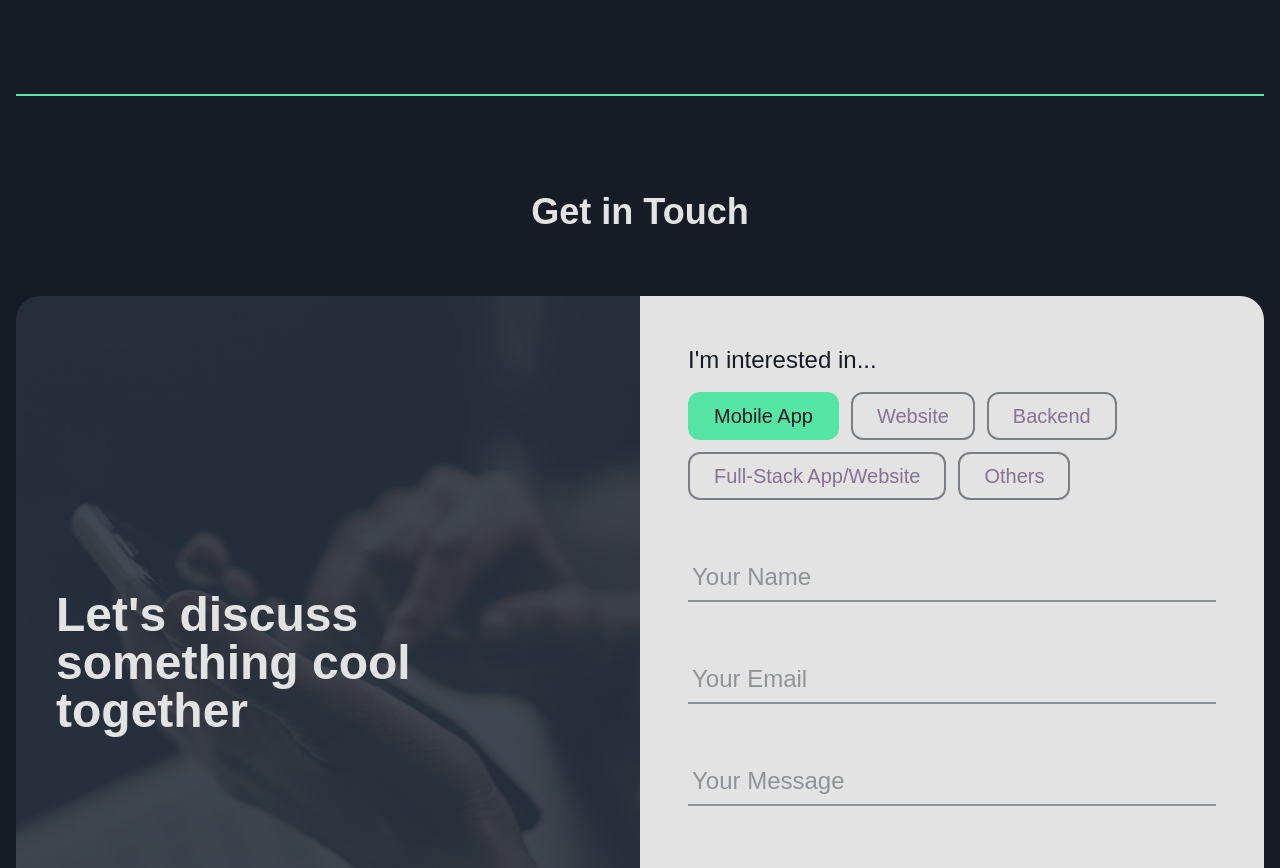
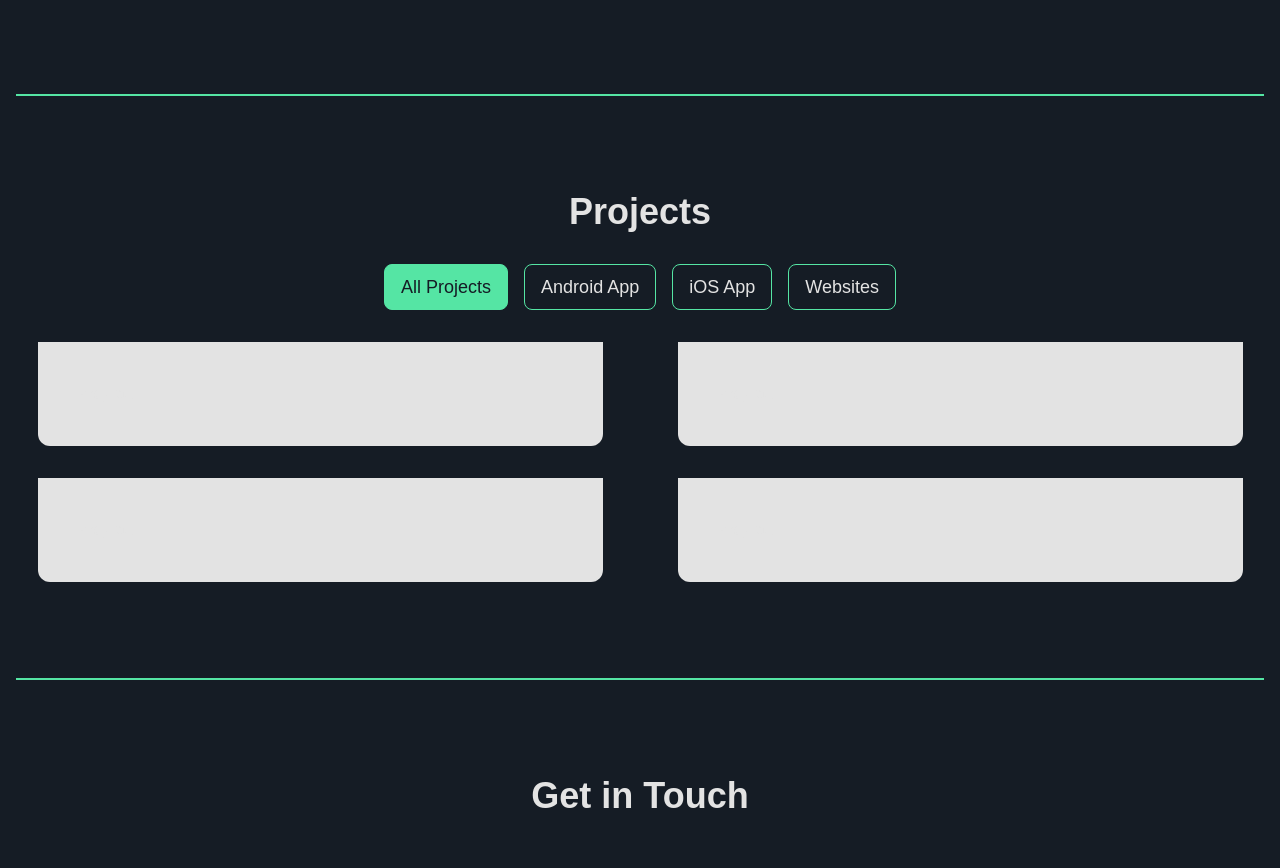
Before and after one commit to chandru19g/ChandruDev, a React (Vite) app: page / in a window 1280 px wide. Shown: the part 1116-1984 px from the top of the page. Built offline with nearby package versions, Linux system fonts and the light colour scheme.

Commit message:
Project section UI

```diff
--- a/src/App.jsx
+++ b/src/App.jsx
@@ -1,12 +1,14 @@
 import AboutMe from "./sections/AboutMe";
 import { ContactUs } from "./sections/ContactUs";
 import Intro from "./sections/Intro";
+import { Projects } from "./sections/Projects";
 
 function App() {
   return (
     <div className="bg-primaryColor">
       <Intro />
       <AboutMe />
+      <Projects />
       <ContactUs />
     </div>
   );
--- /dev/null
+++ b/src/data/ProjectsData.jsx
@@ -0,0 +1,30 @@
+export const projectsData = [
+  {
+    name: "Project 1",
+    description: "Lorem ipsum dolor sit amet, consectetur adipiscing elit.",
+    image: "project1.jpg",
+    technologies: ["React", "Tailwind CSS"],
+    link: "https://example.com/project1",
+  },
+  {
+    name: "Project 1",
+    description: "Lorem ipsum dolor sit amet, consectetur adipiscing elit.",
+    image: "project1.jpg",
+    technologies: ["React", "Tailwind CSS"],
+    link: "https://example.com/project1",
+  },
+  {
+    name: "Project 1",
+    description: "Lorem ipsum dolor sit amet, consectetur adipiscing elit.",
+    image: "project1.jpg",
+    technologies: ["React", "Tailwind CSS"],
+    link: "https://example.com/project1",
+  },
+  {
+    name: "Project 1",
+    description: "Lorem ipsum dolor sit amet, consectetur adipiscing elit.",
+    image: "project1.jpg",
+    technologies: ["React", "Tailwind CSS"],
+    link: "https://example.com/project1",
+  },
+];
--- /dev/null
+++ b/src/sections/Projects.jsx
@@ -0,0 +1,54 @@
+import React, { useState } from "react";
+import Divider from "../components/UI/Divider";
+import { SectionHeader } from "../components/UI/SectionHeader";
+import { projectsData } from "../data/ProjectsData";
+
+export const Projects = () => {
+  const platforms = ["All Projects", "Android App", "iOS App", "Websites"];
+
+  const [selectedPlatforms, setSelectedPlatforms] = useState("All Projects");
+
+  return (
+    <section id="projects">
+      <div className="max-w-screen-xl mx-auto flex flex-col items-center justify-center px-4 py-4 text-whiteColor md:py-24">
+        <SectionHeader title={"Projects"} />
+        <ul className="flex flex-row gap-4 py-8">
+          {platforms.map((platform, index) => (
+            <li key={index}>
+              <div
+                onClick={(e) => {
+                  setSelectedPlatforms(platform);
+                  e.preventDefault();
+                }}
+                className={`px-4 py-2 border-[1px] border-secondaryColor text-lg font-medium hover:cursor-pointer rounded-lg ${
+                  selectedPlatforms == platform
+                    ? "bg-secondaryColor text-primaryColor"
+                    : "text-whiteColor"
+                }`}
+              >
+                {platform}
+              </div>
+            </li>
+          ))}
+        </ul>
+        <div className="flex flex-wrap justify-around gap-8 content-around">
+          {projectsData.map((project, index) => (
+            <div className="flex flex-col">
+              {/* <img */}
+              {/* /* className="object-cover h-60 w-full" src={`${project.image}`}
+              alt={project.name}
+              /> */}
+              <div
+                key={index}
+                className="p-10 w-[565px] bg-whiteColor rounded-b-xl"
+              >
+                {project.name}
+              </div>
+            </div>
+          ))}
+        </div>
+      </div>
+      <Divider className={`border-secondaryColor mx-0`} />
+    </section>
+  );
+};
```
